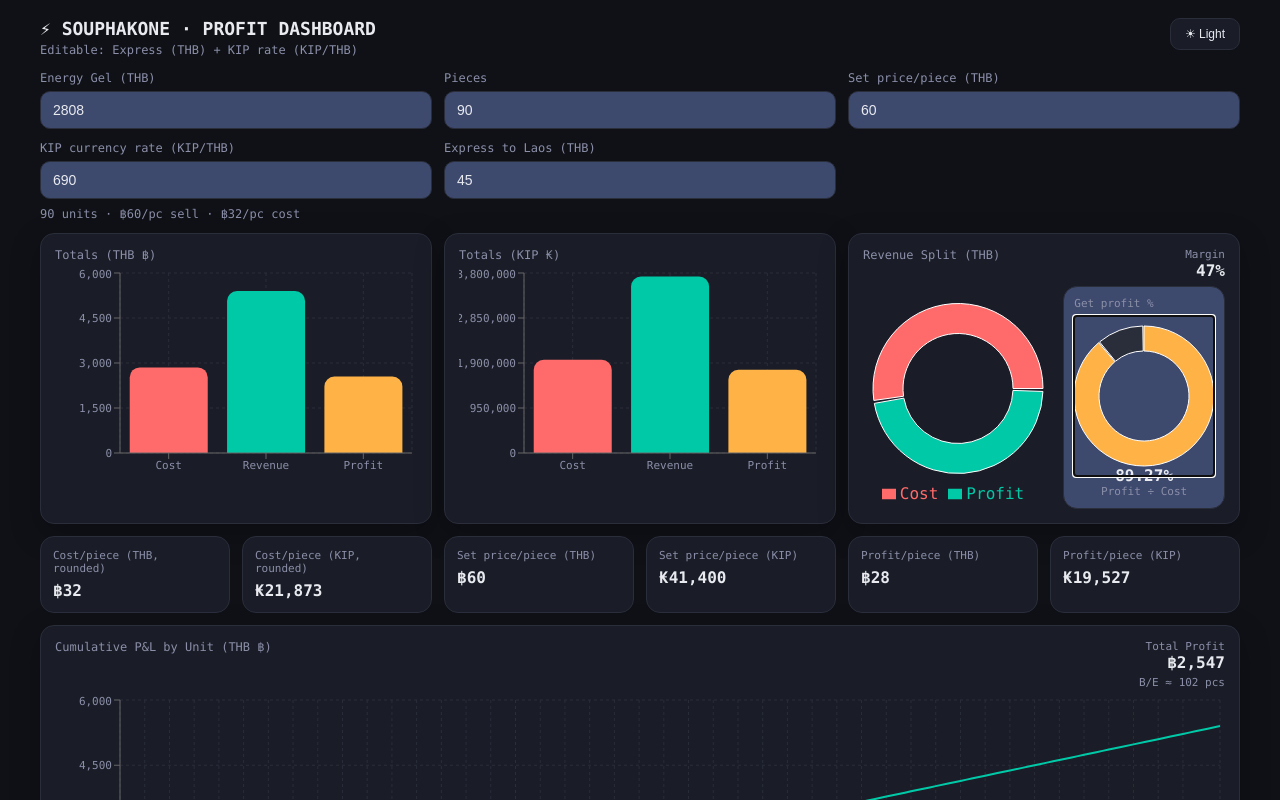
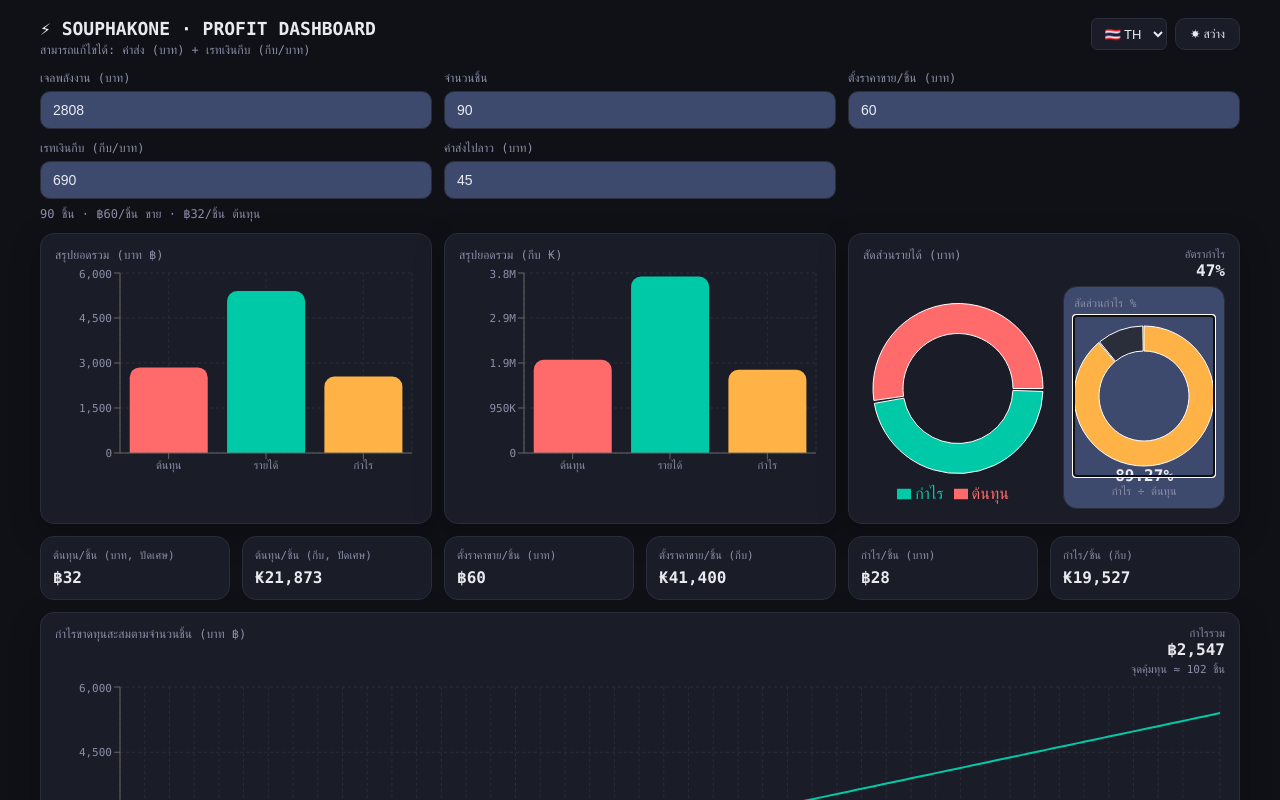
Before and after one commit to souphakone-kp/Calculate_sell_profit, a React (Vite) app: page / in a window 1280 px wide. Both pictures are taken after a click on the element 1144 px from the left and 396 px from the top of the page. Shown: the top 800 px of the page. Built offline with nearby package versions, Linux system fonts and the light colour scheme.

Commit message:
add 4 language

```diff
--- a/src/App.jsx
+++ b/src/App.jsx
@@ -3,10 +3,13 @@ import React, { useEffect, useMemo, useState } from "react";
 import Input from "./components/Input";
 import Dashboard from "./components/Dashboard";
 import Summary from "./components/Summary";
+import { useLanguage } from "./contexts/LanguageContext";
 import "./styles/theme.css";
 import "./styles/layout.css";
 
 export default function App() {
+  const { t, language, setLanguage } = useLanguage();
+
   // -----------------------
   // Inputs
   // -----------------------
@@ -52,7 +55,7 @@ export default function App() {
       !Number.isFinite(express) ||
       p <= 0
     ) {
-      return { ok: false, message: "Please enter valid numbers (Pieces must be > 0)." };
+      return { ok: false, message: t("invalidNumbers") };
     }
 
     // totals
@@ -82,27 +85,27 @@ export default function App() {
 
     // chart datasets
     const totalsTHB = [
-      { name: "Cost", value: costTotalTHB, color: "var(--coral)" },
-      { name: "Revenue", value: totalRevenueTHB, color: "var(--teal)" },
-      { name: "Profit", value: profitTotalTHB, color: "var(--amber)" },
+      { name: t("cost"), value: costTotalTHB, color: "var(--coral)" },
+      { name: t("revenue"), value: totalRevenueTHB, color: "var(--teal)" },
+      { name: t("profit"), value: profitTotalTHB, color: "var(--amber)" },
     ];
 
     const totalsKIP = [
-      { name: "Cost", value: costTotalKIP, color: "var(--coral)" },
-      { name: "Revenue", value: totalRevenueKIP, color: "var(--teal)" },
-      { name: "Profit", value: profitTotalKIP, color: "var(--amber)" },
+      { name: t("cost"), value: costTotalKIP, color: "var(--coral)" },
+      { name: t("revenue"), value: totalRevenueKIP, color: "var(--teal)" },
+      { name: t("profit"), value: profitTotalKIP, color: "var(--amber)" },
     ];
 
     const revenueSplitTHB = [
-      { name: "Cost", value: costTotalTHB, color: "var(--coral)" },
-      { name: "Profit", value: profitTotalTHB, color: "var(--teal)" },
+      { name: t("cost"), value: costTotalTHB, color: "var(--coral)" },
+      { name: t("profit"), value: profitTotalTHB, color: "var(--teal)" },
     ];
 
     const profitPctSplit = (() => {
       const pct = Math.max(0, Math.min(100, getProfitPercent));
       return [
-        { name: "Profit%", value: pct, color: "var(--amber)" },
-        { name: "Rest", value: 100 - pct, color: "var(--edge)" },
+        { name: t("profitPct"), value: pct, color: "var(--amber)" },
+        { name: t("rest"), value: 100 - pct, color: "var(--edge)" },
       ];
     })();
 
@@ -159,25 +162,45 @@ export default function App() {
       cumulative,
       breakEven,
     };
-  }, [inputs, settings, theme]);
+  }, [inputs, settings, theme, t]);
 
   return (
     <div className="app">
       <div className="container">
         <header className="header">
           <div>
-            <div className="title">⚡ SOUPHAKONE · PROFIT DASHBOARD</div>
+            <div className="title">{t("appTitle")}</div>
             <div className="subtitle">
-              Editable: Express (THB) + KIP rate (KIP/THB)
+              {t("appSubtitle")}
             </div>
           </div>
 
-          <button
-            className="themeToggle"
-            onClick={() => setTheme(theme === "dark" ? "light" : "dark")}
-          >
-            {theme === "dark" ? "☀ Light" : "🌙 Dark"}
-          </button>
+          <div style={{ display: "flex", gap: "8px" }}>
+            <select
+              value={language}
+              onChange={(e) => setLanguage(e.target.value)}
+              style={{
+                background: "var(--panel)",
+                color: "var(--text)",
+                border: "1px solid var(--edge)",
+                borderRadius: "6px",
+                padding: "4px 8px",
+                fontSize: "13px",
+                cursor: "pointer",
+                outline: "none"
+              }}
+            >
+              <option value="th">🇹🇭 TH</option>
+              <option value="la">🇱🇦 LA</option>
+              <option value="en">🇬🇧 EN</option>
+            </select>
+            <button
+              className="themeToggle"
+              onClick={() => setTheme(theme === "dark" ? "light" : "dark")}
+            >
+              {theme === "dark" ? t("themeLight") : t("themeDark")}
+            </button>
+          </div>
         </header>
 
         <Input
--- a/src/components/Dashboard.jsx
+++ b/src/components/Dashboard.jsx
@@ -1,3 +1,4 @@
+// Dashboard.jsx
 import React from "react";
 import {
   ResponsiveContainer,
@@ -15,8 +16,37 @@ import {
   Line,
   Area,
 } from "recharts";
+import { useLanguage } from "../contexts/LanguageContext";
 
-const fmt = (n) =>
+// ✅ Smart formatter: ถ้าเลขยาว/ใหญ่ -> ใส่ K/M/B, ถ้าไม่ยาว -> แสดงปกติ
+const fmtSmart = (n) => {
+  const num = Number(n);
+  if (!Number.isFinite(num)) return "-";
+
+  const abs = Math.abs(num);
+
+  // ถ้าต่ำกว่า 10,000 แสดงแบบเดิม (คอมม่า)
+  if (abs < 10000) return num.toLocaleString();
+
+  // ถ้าใหญ่ แสดง K/M/B
+  const units = [
+    { v: 1e9, s: "B" },
+    { v: 1e6, s: "M" },
+    { v: 1e3, s: "K" },
+  ];
+
+  const u = units.find((x) => abs >= x.v) || units[2];
+  const value = num / u.v;
+
+  // ปัดให้สวย
+  const rounded = Math.abs(value) >= 100 ? value.toFixed(0) : value.toFixed(1);
+
+  // ตัด .0 ทิ้ง เช่น 12.0K -> 12K
+  return `${Number(rounded).toString()}${u.s}`;
+};
+
+// (ถ้าต้องการเลขแบบเดิมสำหรับที่ไม่ใช่ chart)
+const fmtNormal = (n) =>
   Number.isFinite(Number(n)) ? Number(n).toLocaleString() : "-";
 
 const Card = ({ title, right, children }) => (
@@ -30,35 +60,33 @@ const Card = ({ title, right, children }) => (
 );
 
 export default function Dashboard({ data }) {
+  const { t } = useLanguage();
+  if (!data) return null;
+
   return (
     <>
       <div className="hint">
-        {data.pieces} units · ฿{data.sellPerPieceTHB}/pc sell · ฿
-        {data.costPerPieceTHBRound}/pc cost
+        {data.pieces} {t("hintUnits")} · ฿{fmtNormal(data.sellPerPieceTHB)}/{t("pc")}{" "}
+        {t("hintSell")} · ฿{fmtNormal(data.costPerPieceTHBRound)}/{t("pc")}{" "}
+        {t("hintCost")}
       </div>
 
       <section className="grid3">
         {/* Totals THB */}
-        <Card title="Totals (THB ฿)">
+        <Card title={t("totalsTHB")}>
           <div className="chartH220">
             <ResponsiveContainer>
               <BarChart data={data.totalsTHB}>
                 <CartesianGrid stroke="var(--edge)" strokeDasharray="3 3" />
-                <XAxis
-                  dataKey="name"
-                  tick={{ fill: "var(--subtext)", fontSize: 11 }}
-                />
-                <YAxis
-                  tick={{ fill: "var(--subtext)", fontSize: 11 }}
-                  tickFormatter={fmt}
-                />
+                <XAxis dataKey="name" tick={{ fill: "var(--subtext)", fontSize: 11 }} />
+                <YAxis tick={{ fill: "var(--subtext)", fontSize: 11 }} tickFormatter={fmtSmart} />
                 <Tooltip
                   contentStyle={{
                     background: "var(--panel2)",
                     border: "1px solid var(--edge)",
                     color: "var(--text)",
                   }}
-                  formatter={(v) => fmt(v)}
+                  formatter={(v) => fmtSmart(v)}
                 />
                 <Bar dataKey="value" radius={[10, 10, 0, 0]}>
                   {data.totalsTHB.map((d, i) => (
@@ -71,26 +99,20 @@ export default function Dashboard({ data }) {
         </Card>
 
         {/* Totals KIP */}
-        <Card title="Totals (KIP ₭)">
+        <Card title={t("totalsKIP")}>
           <div className="chartH220">
             <ResponsiveContainer>
               <BarChart data={data.totalsKIP}>
                 <CartesianGrid stroke="var(--edge)" strokeDasharray="3 3" />
-                <XAxis
-                  dataKey="name"
-                  tick={{ fill: "var(--subtext)", fontSize: 11 }}
-                />
-                <YAxis
-                  tick={{ fill: "var(--subtext)", fontSize: 11 }}
-                  tickFormatter={fmt}
-                />
+                <XAxis dataKey="name" tick={{ fill: "var(--subtext)", fontSize: 11 }} />
+                <YAxis tick={{ fill: "var(--subtext)", fontSize: 11 }} tickFormatter={fmtSmart} />
                 <Tooltip
                   contentStyle={{
                     background: "var(--panel2)",
                     border: "1px solid var(--edge)",
                     color: "var(--text)",
                   }}
-                  formatter={(v) => fmt(v)}
+                  formatter={(v) => fmtSmart(v)}
                 />
                 <Bar dataKey="value" radius={[10, 10, 0, 0]}>
                   {data.totalsKIP.map((d, i) => (
@@ -104,13 +126,11 @@ export default function Dashboard({ data }) {
 
         {/* Revenue split + Get profit % */}
         <Card
-          title="Revenue Split (THB)"
+          title={t("revenueSplitTHB")}
           right={
             <div className="rightStat">
-              <div className="rightStatLabel">Margin</div>
-              <div className="rightStatValue">
-                {data.marginPercent.toFixed(0)}%
-              </div>
+              <div className="rightStatLabel">{t("margin")}</div>
+              <div className="rightStatValue">{Number(data.marginPercent || 0).toFixed(0)}%</div>
             </div>
           }
         >
@@ -136,7 +156,7 @@ export default function Dashboard({ data }) {
                       border: "1px solid var(--edge)",
                       color: "var(--text)",
                     }}
-                    formatter={(v) => fmt(v)}
+                    formatter={(v) => fmtSmart(v)}
                   />
                   <Legend />
                 </PieChart>
@@ -144,7 +164,7 @@ export default function Dashboard({ data }) {
             </div>
 
             <div className="miniCard">
-              <div className="miniTitle">Get profit %</div>
+              <div className="miniTitle">{t("getProfitPct")}</div>
               <div className="chartH160">
                 <ResponsiveContainer>
                   <PieChart>
@@ -164,10 +184,8 @@ export default function Dashboard({ data }) {
                   </PieChart>
                 </ResponsiveContainer>
               </div>
-              <div className="centerBig">
-                {data.getProfitPercent.toFixed(2)}%
-              </div>
-              <div className="miniSub">Profit ÷ Cost</div>
+              <div className="centerBig">{Number(data.getProfitPercent || 0).toFixed(2)}%</div>
+              <div className="miniSub">{t("profitDividedByCost")}</div>
             </div>
           </div>
         </Card>
@@ -176,14 +194,12 @@ export default function Dashboard({ data }) {
       {/* KPI cards */}
       <section className="grid6 mt12">
         {[
-          ["Cost/piece (THB, rounded)", `฿${fmt(data.costPerPieceTHBRound)}`],
-          ["Cost/piece (KIP, rounded)", `₭${fmt(data.costPerPieceKIPRound)}`],
-
-          ["Set price/piece (THB)", `฿${fmt(data.sellPerPieceTHB)}`],
-          ["Set price/piece (KIP)", `₭${fmt(data.sellPerPieceKIP)}`],
-
-          ["Profit/piece (THB)", `฿${fmt(data.profitPerPieceTHB)}`],
-          ["Profit/piece (KIP)", `₭${fmt(data.profitPerPieceKIP)}`],
+          [t("costPieceTHB"), `฿${fmtNormal(data.costPerPieceTHBRound)}`],
+          [t("costPieceKIP"), `₭${fmtNormal(data.costPerPieceKIPRound)}`],
+          [t("setPricePieceTHBLabel"), `฿${fmtNormal(data.sellPerPieceTHB)}`],
+          [t("setPricePieceKIPLabel"), `₭${fmtNormal(data.sellPerPieceKIP)}`],
+          [t("profitPieceTHB"), `฿${fmtNormal(data.profitPerPieceTHB)}`],
+          [t("profitPieceKIP"), `₭${fmtNormal(data.profitPerPieceKIP)}`],
         ].map(([k, v]) => (
           <div key={k} className="kpi">
             <div className="kpiLabel">{k}</div>
@@ -195,14 +211,14 @@ export default function Dashboard({ data }) {
       {/* Cumulative */}
       <section className="mt12">
         <Card
-          title="Cumulative P&L by Unit (THB ฿)"
+          title={t("cumulativePL")}
           right={
             <div className="rightStat">
-              <div className="rightStatLabel">Total Profit</div>
-              <div className="rightStatValue">฿{fmt(data.profitTotalTHB)}</div>
+              <div className="rightStatLabel">{t("totalProfit")}</div>
+              <div className="rightStatValue">฿{fmtNormal(data.profitTotalTHB)}</div>
               {data.breakEven && data.breakEven > 0 ? (
                 <div className="rightStatHint">
-                  B/E ≈ {data.breakEven.toFixed(0)} pcs
+                  {t("be")} {Number(data.breakEven).toFixed(0)} {t("pcs")}
                 </div>
               ) : null}
             </div>
@@ -212,21 +228,15 @@ export default function Dashboard({ data }) {
             <ResponsiveContainer>
               <LineChart data={data.cumulative}>
                 <CartesianGrid stroke="var(--edge)" strokeDasharray="3 3" />
-                <XAxis
-                  dataKey="unit"
-                  tick={{ fill: "var(--subtext)", fontSize: 11 }}
-                />
-                <YAxis
-                  tick={{ fill: "var(--subtext)", fontSize: 11 }}
-                  tickFormatter={fmt}
-                />
+                <XAxis dataKey="unit" tick={{ fill: "var(--subtext)", fontSize: 11 }} />
+                <YAxis tick={{ fill: "var(--subtext)", fontSize: 11 }} tickFormatter={fmtSmart} />
                 <Tooltip
                   contentStyle={{
                     background: "var(--panel2)",
                     border: "1px solid var(--edge)",
                     color: "var(--text)",
                   }}
-                  formatter={(v) => fmt(v)}
+                  formatter={(v) => fmtSmart(v)}
                 />
 
                 <Area
@@ -250,7 +260,7 @@ export default function Dashboard({ data }) {
                   stroke="var(--teal)"
                   strokeWidth={2}
                   dot={false}
-                  name="Cumulative Revenue"
+                  name={t("cumRevenue")}
                 />
                 <Line
                   type="monotone"
@@ -258,7 +268,7 @@ export default function Dashboard({ data }) {
                   stroke="var(--coral)"
                   strokeWidth={2}
                   dot={false}
-                  name="Cumulative Cost"
+                  name={t("cumCost")}
                 />
                 <Line
                   type="monotone"
@@ -267,7 +277,7 @@ export default function Dashboard({ data }) {
                   strokeWidth={2.5}
                   dot={false}
                   strokeDasharray="6 4"
-                  name="Cumulative Profit"
+                  name={t("cumProfit")}
                 />
                 <Legend />
               </LineChart>
--- a/src/components/Input.jsx
+++ b/src/components/Input.jsx
@@ -1,6 +1,8 @@
 import React from "react";
+import { useLanguage } from "../contexts/LanguageContext";
 
 export default function Input({ value, onChange, settings, onSettingsChange }) {
+  const { t } = useLanguage();
   const setField = (key, v) => onChange((prev) => ({ ...prev, [key]: v }));
   const setSetting = (key, v) => onSettingsChange((prev) => ({ ...prev, [key]: v }));
 
@@ -8,7 +10,7 @@ export default function Input({ value, onChange, settings, onSettingsChange }) {
     <section className="grid3">
       {/* ---- Product inputs ---- */}
       <label className="field">
-        <span className="fieldLabel">Energy Gel (THB)</span>
+        <span className="fieldLabel">{t("energyGel")}</span>
         <input
           className="input"
           type="number"
@@ -19,7 +21,7 @@ export default function Input({ value, onChange, settings, onSettingsChange }) {
       </label>
 
       <label className="field">
-        <span className="fieldLabel">Pieces</span>
+        <span className="fieldLabel">{t("pieces")}</span>
         <input
           className="input"
           type="number"
@@ -31,7 +33,7 @@ export default function Input({ value, onChange, settings, onSettingsChange }) {
       </label>
 
       <label className="field">
-        <span className="fieldLabel">Set price/piece (THB)</span>
+        <span className="fieldLabel">{t("setPricePieceTHB")}</span>
         <input
           className="input"
           type="number"
@@ -43,7 +45,7 @@ export default function Input({ value, onChange, settings, onSettingsChange }) {
 
       {/* ---- Settings inputs (NEW) ---- */}
       <label className="field">
-        <span className="fieldLabel">KIP currency rate (KIP/THB)</span>
+        <span className="fieldLabel">{t("kipRate")}</span>
         <input
           className="input"
           type="number"
@@ -54,7 +56,7 @@ export default function Input({ value, onChange, settings, onSettingsChange }) {
       </label>
 
       <label className="field">
-        <span className="fieldLabel">Express to Laos (THB)</span>
+        <span className="fieldLabel">{t("expressToLaos")}</span>
         <input
           className="input"
           type="number"
--- /dev/null
+++ b/src/contexts/LanguageContext.jsx
@@ -0,0 +1,184 @@
+import React, { createContext, useContext, useState, useEffect } from "react";
+
+const translations = {
+  en: {
+    appTitle: "⚡ SOUPHAKONE · PROFIT DASHBOARD",
+    appSubtitle: "Editable: Express (THB) + KIP rate (KIP/THB)",
+    themeLight: "☀ Light",
+    themeDark: "🌙 Dark",
+    invalidNumbers: "Please enter valid numbers (Pieces must be > 0).",
+
+    // Input
+    energyGel: "Energy Gel (THB)",
+    pieces: "Pieces",
+    setPricePieceTHB: "Set price/piece (THB)",
+    kipRate: "KIP currency rate (KIP/THB)",
+    expressToLaos: "Express to Laos (THB)",
+
+    // Dashboard
+    hintUnits: "units",
+    hintSell: "sell",
+    hintCost: "cost",
+    totalsTHB: "Totals (THB ฿)",
+    totalsKIP: "Totals (KIP ₭)",
+    cost: "Cost",
+    revenue: "Revenue",
+    profit: "Profit",
+    revenueSplitTHB: "Revenue Split (THB)",
+    margin: "Margin",
+    getProfitPct: "Get profit %",
+    profitDividedByCost: "Profit ÷ Cost",
+    profitPct: "Profit%",
+    rest: "Rest",
+    costPieceTHB: "Cost/piece (THB, rounded)",
+    costPieceKIP: "Cost/piece (KIP, rounded)",
+    setPricePieceTHBLabel: "Set price/piece (THB)",
+    setPricePieceKIPLabel: "Set price/piece (KIP)",
+    profitPieceTHB: "Profit/piece (THB)",
+    profitPieceKIP: "Profit/piece (KIP)",
+    cumulativePL: "Cumulative P&L by Unit (THB ฿)",
+    totalProfit: "Total Profit",
+    be: "B/E ≈",
+    cumRevenue: "Cumulative Revenue",
+    cumCost: "Cumulative Cost",
+    cumProfit: "Cumulative Profit",
+
+    // Summary
+    summary: "SUMMARY",
+    totalCost: "Total Cost",
+    totalRevenue: "Total Revenue",
+    costPiece: "Cost / piece",
+    setPricePiece: "Set price / piece",
+    profitPiece: "Profit / piece",
+    pc: "pc",
+    pcs: "pcs",
+  },
+  th: {
+    appTitle: "⚡ SOUPHAKONE · PROFIT DASHBOARD",
+    appSubtitle: "สามารถแก้ไขได้: ค่าส่ง (บาท) + เรทเงินกีบ (กีบ/บาท)",
+    themeLight: "☀ สว่าง",
+    themeDark: "🌙 มืด",
+    invalidNumbers: "กรุณากรอกตัวเลขที่ถูกต้อง (จำนวนชิ้นต้อง > 0)",
+
+    // Input
+    energyGel: "เจลพลังงาน (บาท)",
+    pieces: "จำนวนชิ้น",
+    setPricePieceTHB: "ตั้งราคาขาย/ชิ้น (บาท)",
+    kipRate: "เรทเงินกีบ (กีบ/บาท)",
+    expressToLaos: "ค่าส่งไปลาว (บาท)",
+
+    // Dashboard
+    hintUnits: "ชิ้น",
+    hintSell: "ขาย",
+    hintCost: "ต้นทุน",
+    totalsTHB: "สรุปยอดรวม (บาท ฿)",
+    totalsKIP: "สรุปยอดรวม (กีบ ₭)",
+    cost: "ต้นทุน",
+    revenue: "รายได้",
+    profit: "กำไร",
+    revenueSplitTHB: "สัดส่วนรายได้ (บาท)",
+    margin: "อัตรากำไร",
+    getProfitPct: "สัดส่วนกำไร %",
+    profitDividedByCost: "กำไร ÷ ต้นทุน",
+    profitPct: "กำไร%",
+    rest: "อื่นๆ",
+    costPieceTHB: "ต้นทุน/ชิ้น (บาท, ปัดเศษ)",
+    costPieceKIP: "ต้นทุน/ชิ้น (กีบ, ปัดเศษ)",
+    setPricePieceTHBLabel: "ตั้งราคาขาย/ชิ้น (บาท)",
+    setPricePieceKIPLabel: "ตั้งราคาขาย/ชิ้น (กีบ)",
+    profitPieceTHB: "กำไร/ชิ้น (บาท)",
+    profitPieceKIP: "กำไร/ชิ้น (กีบ)",
+    cumulativePL: "กำไรขาดทุนสะสมตามจำนวนชิ้น (บาท ฿)",
+    totalProfit: "กำไรรวม",
+    be: "จุดคุ้มทุน ≈",
+    cumRevenue: "รายได้สะสม",
+    cumCost: "ต้นทุนสะสม",
+    cumProfit: "กำไรสะสม",
+
+    // Summary
+    summary: "สรุป",
+    totalCost: "ต้นทุนรวม",
+    totalRevenue: "รายได้รวม",
+    costPiece: "ต้นทุน / ชิ้น",
+    setPricePiece: "ราคาขาย / ชิ้น",
+    profitPiece: "กำไร / ชิ้น",
+    pc: "ชิ้น",
+    pcs: "ชิ้น",
+  },
+  la: {
+    appTitle: "⚡ SOUPHAKONE · PROFIT DASHBOARD",
+    appSubtitle: "ສາມາດແກ້ໄຂໄດ້: ຄ່າສົ່ງ (ບາດ) + ເຣດເງິນກີບ (ກີບ/ບາດ)",
+    themeLight: "☀ ແຈ້ງ",
+    themeDark: "🌙 ມືດ",
+    invalidNumbers: "ກະລຸນາປ້ອນຕົວເລກທີ່ຖືກຕ້ອງ (ຈຳນວນຊິ້ນຕ້ອງ > 0)",
+
+    // Input
+    energyGel: "ເຈວພະລັງງານ (ບາດ)",
+    pieces: "ຈຳນວນຊິ້ນ",
+    setPricePieceTHB: "ຕັ້ງລາຄາຂາຍ/ຊິ້ນ (ບາດ)",
+    kipRate: "ເຣດເງິນກີບ (ກີບ/ບາດ)",
+    expressToLaos: "ຄ່າສົ່ງໄປລາວ (ບາດ)",
+
+    // Dashboard
+    hintUnits: "ຊິ້ນ",
+    hintSell: "ຂາຍ",
+    hintCost: "ຕົ້ນທຶນ",
+    totalsTHB: "ສະຫຼຸບຍອດລວມ (ບາດ ฿)",
+    totalsKIP: "ສະຫຼຸບຍອດລວມ (ກີບ ₭)",
+    cost: "ຕົ້ນທຶນ",
+    revenue: "ລາຍໄດ້",
+    profit: "ກຳໄລ",
+    revenueSplitTHB: "ສັດສ່ວນລາຍໄດ້ (ບາດ)",
+    margin: "ອັດຕາກຳໄລ",
+    getProfitPct: "ສັດສ່ວນກຳໄລ %",
+    profitDividedByCost: "ກຳໄລ ÷ ຕົ້ນທຶນ",
+    profitPct: "ກຳໄລ%",
+    rest: "ອື່ນໆ",
+    costPieceTHB: "ຕົ້ນທຶນ/ຊິ້ນ (ບາດ, ປັດເສດ)",
+    costPieceKIP: "ຕົ້ນທຶນ/ຊິ້ນ (ກີບ, ປັດເສດ)",
+    setPricePieceTHBLabel: "ຕັ້ງລາຄາຂາຍ/ຊິ້ນ (ບາດ)",
+    setPricePieceKIPLabel: "ຕັ້ງລາຄາຂາຍ/ຊິ້ນ (ກີບ)",
+    profitPieceTHB: "ກຳໄລ/ຊິ້ນ (ບາດ)",
+    profitPieceKIP: "ກຳໄລ/ຊິ້ນ (ກີບ)",
+    cumulativePL: "ກຳໄລຂາດທຶນສະສົມຕາມຈຳນວນຊິ້ນ (ບາດ ฿)",
+    totalProfit: "ກຳໄລລວມ",
+    be: "ຈຸດຄຸ້ມທຶນ ≈",
+    cumRevenue: "ລາຍໄດ້ສະສົມ",
+    cumCost: "ຕົ້ນທຶນສະສົມ",
+    cumProfit: "ກຳໄລສະສົມ",
+
+    // Summary
+    summary: "ສະຫຼຸບ",
+    totalCost: "ຕົ້ນທຶນລວມ",
+    totalRevenue: "ລາຍໄດ້ລວມ",
+    costPiece: "ຕົ້ນທຶນ / ຊິ້ນ",
+    setPricePiece: "ລາຄາຂາຍ / ຊິ້ນ",
+    profitPiece: "ກຳໄລ / ຊິ້ນ",
+    pc: "ຊິ້ນ",
+    pcs: "ຊິ້ນ",
+  }
+};
+
+const LanguageContext = createContext();
+
+export const LanguageProvider = ({ children }) => {
+  const [language, setLanguage] = useState(() => {
+    return localStorage.getItem("app_lang") || "th";
+  });
+
+  useEffect(() => {
+    localStorage.setItem("app_lang", language);
+  }, [language]);
+
+  const t = (key) => {
+    return translations[language][key] || translations["en"][key] || key;
+  };
+
+  return (
+    <LanguageContext.Provider value={{ language, setLanguage, t }}>
+      {children}
+    </LanguageContext.Provider>
+  );
+};
+
+export const useLanguage = () => useContext(LanguageContext);
--- a/src/main.jsx
+++ b/src/main.jsx
@@ -1,9 +1,12 @@
 import { StrictMode } from 'react'
 import { createRoot } from 'react-dom/client'
 import App from './App.jsx'
+import { LanguageProvider } from './contexts/LanguageContext.jsx'
 
 createRoot(document.getElementById('root')).render(
   <StrictMode>
-    <App />
+    <LanguageProvider>
+      <App />
+    </LanguageProvider>
   </StrictMode>,
 )
```
Also changed, not shown: src/components/Summary.jsx (+21 -20 lines).
